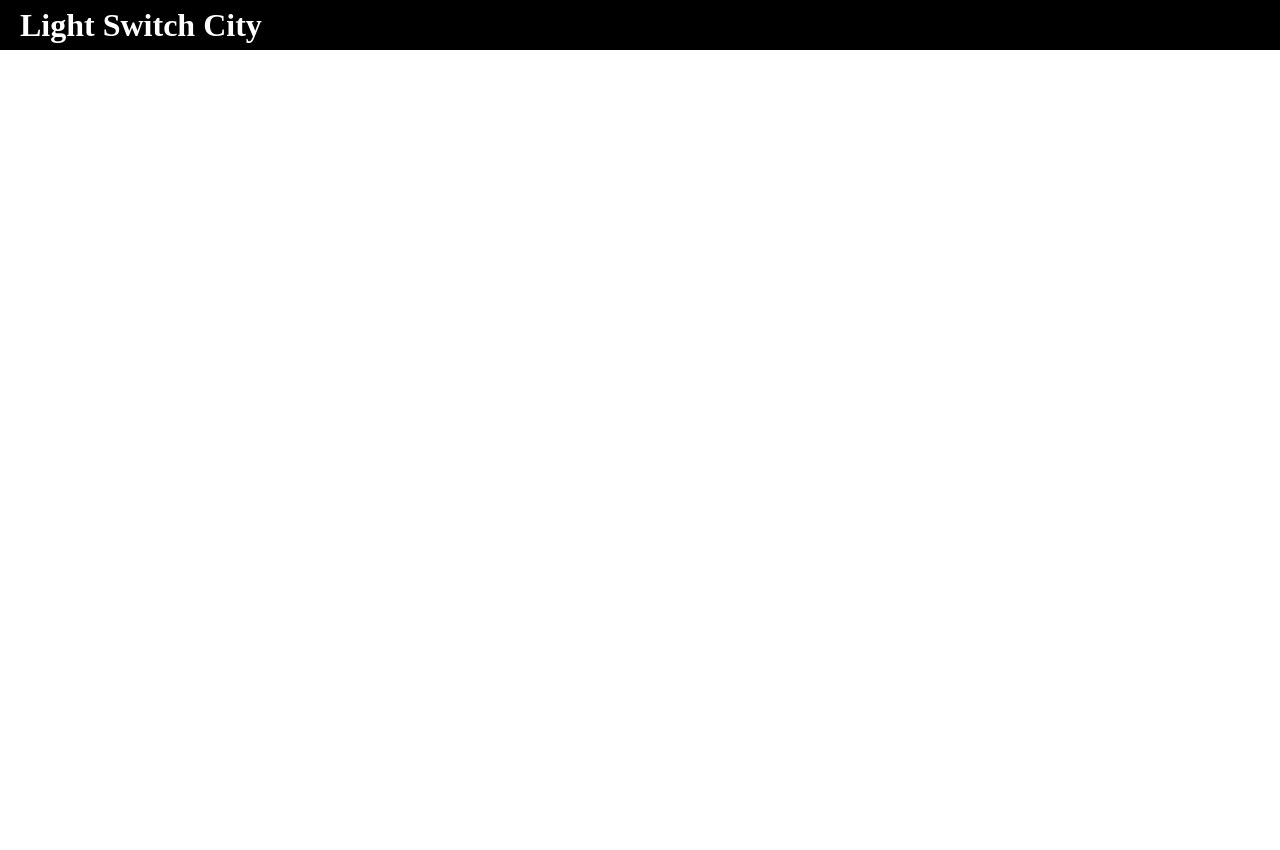
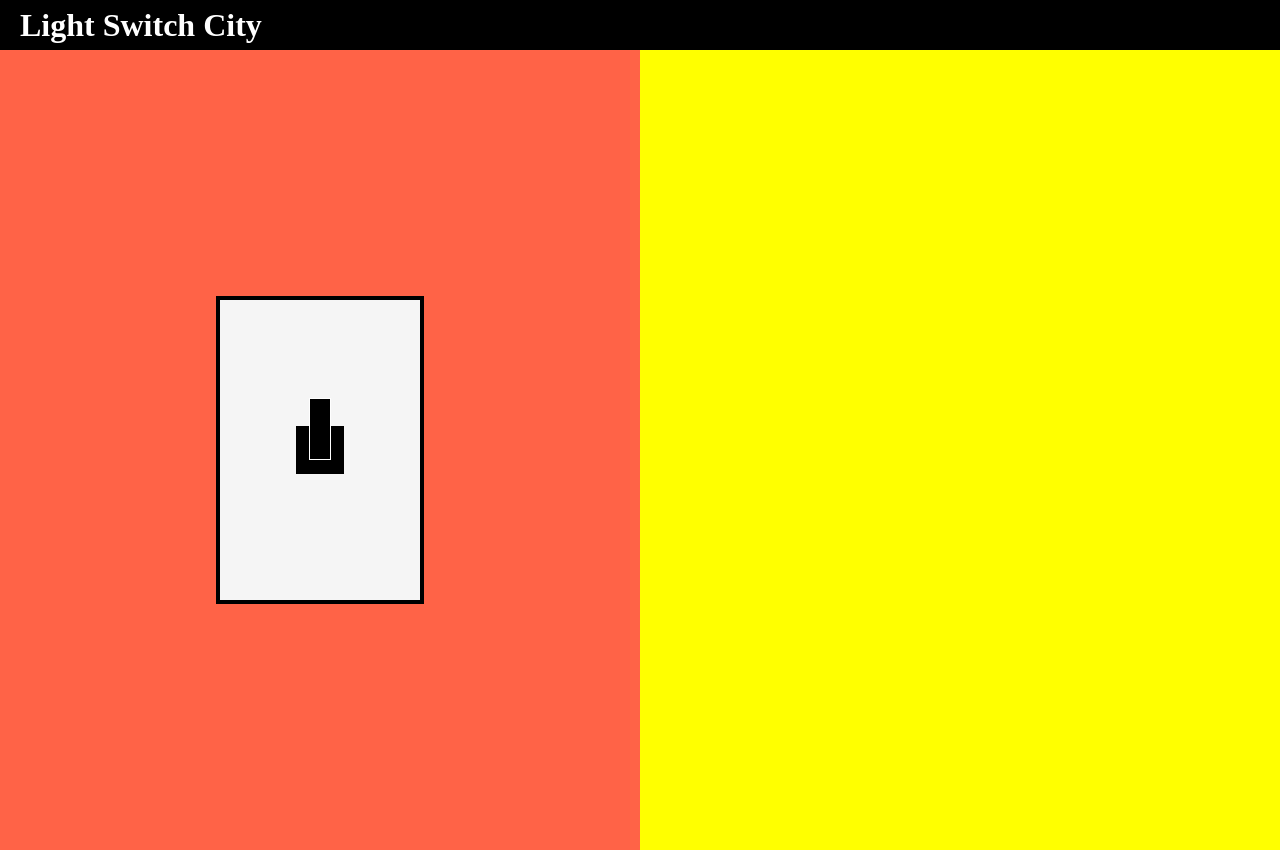
Before and after one commit to jjhiggz/light-switch-city, a website: page index.html in a window 1280 px wide. Shown: the top 850 px of the page. Before the commit the page ends 800 px from the top, so only its background shows below. Drawn offline with Linux system fonts and the light colour scheme.

Commit message:
yay we built a light switch' git push

```diff
--- a/app.css
+++ b/app.css
@@ -3,6 +3,7 @@ body,
 :root {
   margin: 0px;
   padding: 0px;
+  height: 100%;
 }
 
 header {
@@ -14,3 +15,66 @@ header {
   align-items: center;
   padding: 0px 20px 0px 20px;
 }
+
+.light-switch {
+  height: 300px;
+  width: 200px;
+  border: 4px solid black;
+  display: flex;
+  align-items: center;
+  justify-content: center;
+  background-color: whitesmoke;
+}
+
+.knob-container {
+  width: 40px;
+  height: 40px;
+  border: 4px solid black;
+  background-color: black;
+  position: relative;
+}
+
+.knob-up {
+  background-color: black;
+  border: 1px solid white;
+  position: absolute;
+  bottom: 10px;
+  left: 9px;
+  height: 60px;
+  width: 20px;
+}
+.knob-down {
+  background-color: black;
+  border: 1px solid white;
+  position: absolute;
+  top: 10px;
+  left: 9px;
+  height: 60px;
+  width: 20px;
+}
+
+.hide {
+  display: none;
+}
+
+main {
+  display: flex;
+  height: 100%;
+}
+
+.left {
+  background-color: tomato;
+  flex: 1;
+  display: flex;
+  justify-content: center;
+  align-items: center;
+}
+
+.right {
+  background-color: yellow;
+  flex: 1;
+}
+
+.right.dark {
+  background-color: black;
+}
--- a/index.html
+++ b/index.html
@@ -4,11 +4,24 @@
     <meta charset="UTF-8" />
     <meta name="viewport" content="width=device-width, initial-scale=1.0" />
     <title>Document</title>
+    <script defer src="light-switch.js"></script>
     <link rel="stylesheet" href="app.css" />
   </head>
   <body>
     <header>
       <h1>Light Switch City</h1>
     </header>
+
+    <main>
+      <div class="left">
+        <div class="light-switch">
+          <div class="knob-container">
+            <div class="knob-up"></div>
+            <div class="knob-down hide"></div>
+          </div>
+        </div>
+      </div>
+      <div class="right"></div>
+    </main>
   </body>
 </html>
--- /dev/null
+++ b/light-switch.js
@@ -0,0 +1,10 @@
+const $knobUp = document.querySelector(".knob-up");
+const $knobDown = document.querySelector(".knob-down");
+const $lightSwitch = document.querySelector(".light-switch");
+const $rightContainer = document.querySelector(".right");
+
+$lightSwitch.addEventListener("click", () => {
+  $knobDown.classList.toggle("hide");
+  $knobUp.classList.toggle("hide");
+  $rightContainer.classList.toggle("dark");
+});
```
Also changed, not shown: package.json (added, +15 -0 lines), .eslintrc.js (added), 1 other file.
